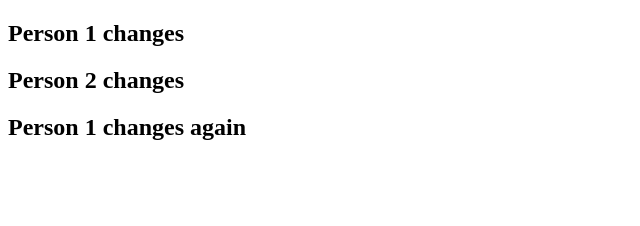
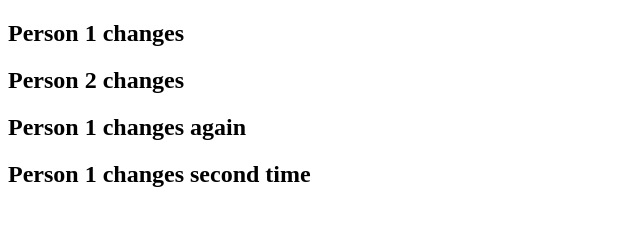
Before and after one commit to Veerareddy56/twopersons, a plain HTML site: page index.html in a window 1280 px wide. Shown: the whole page, without its empty margins (0-640 px from the left). Drawn offline with Linux system fonts and the light colour scheme.

Commit message:
Person1 changed again

```diff
--- a/index.html
+++ b/index.html
@@ -9,5 +9,6 @@
     <h2>Person 1 changes</h2>
     <h2> Person 2 changes</h2>
     <h2>Person 1 changes again</h2>
+    <h2>Person 1 changes second time</h2>
 </body>
 </html>
```
